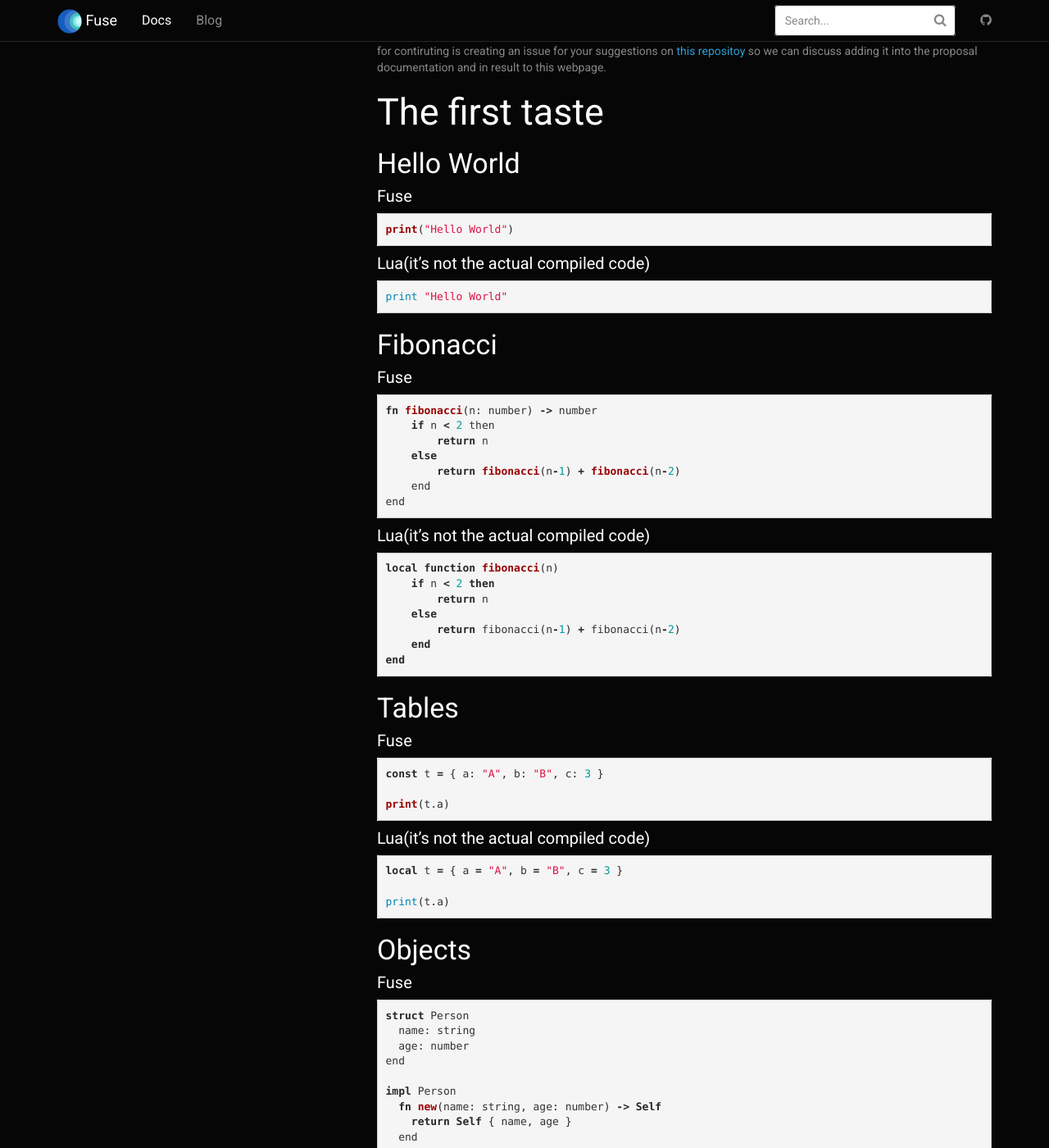
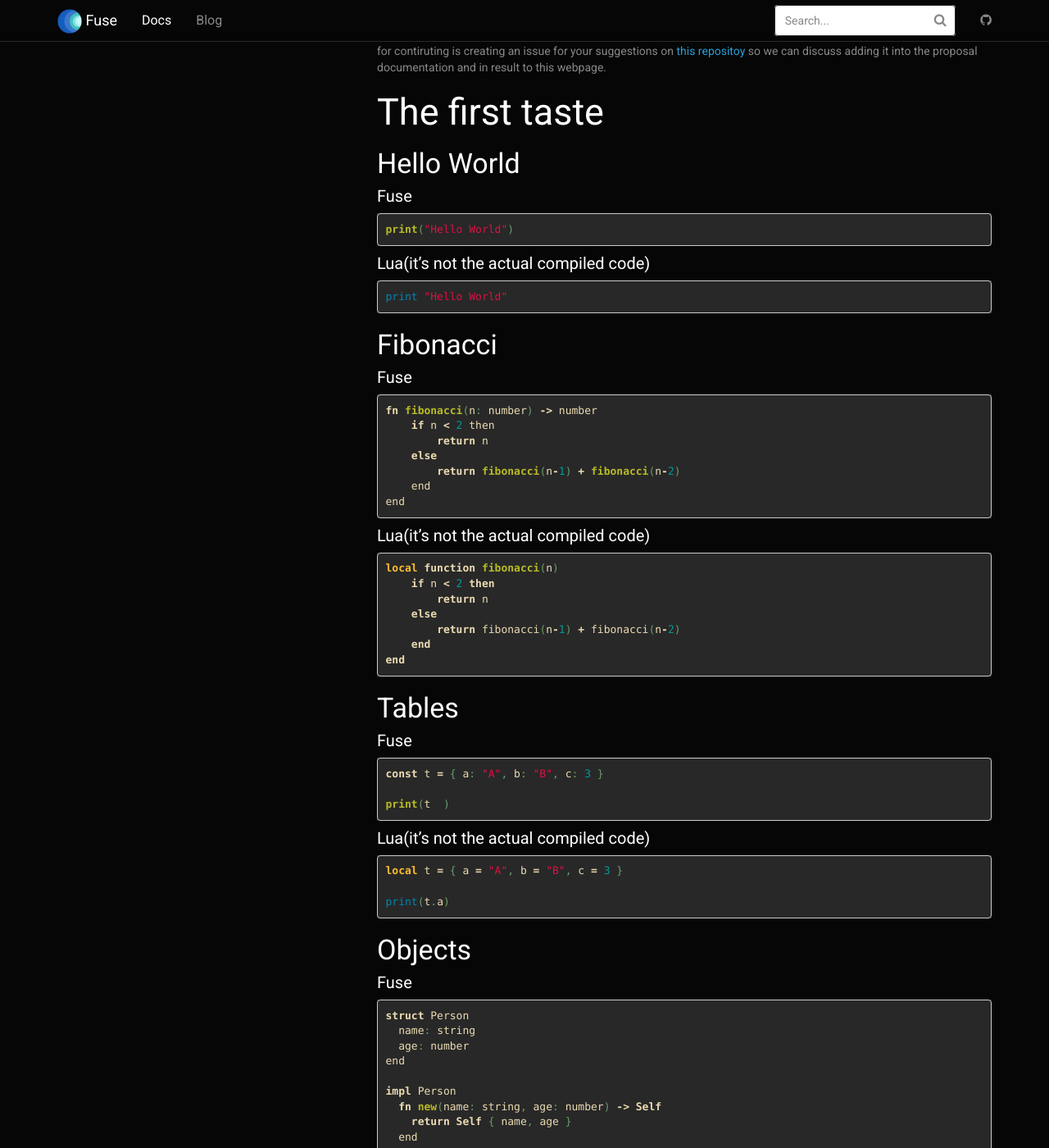
Before and after one commit to fuse-lang/fuse-lang.github.io, a Jekyll site: the page built from _docs/index.md, in a window 1280 px wide and 1400 px high, scrolled down 349 px. Shown: the whole window at 82% size. Built offline with Jekyll 4.4.1, drawn with Linux system fonts in a browser that asks for light colours.

Commit message:
fix: update syntax highlighting.

```diff
--- a/_sass/_syntax-highlighting.scss
+++ b/_sass/_syntax-highlighting.scss
@@ -2,50 +2,51 @@
  * Syntax highlighting styles
  */
 .highlight {
-    background: #f5f5f5;
+    background: #282828;
 
 
-    .hll { background-color: #f8f8f8; border: 1px solid #ccc; padding: 6px 10px; border-radius: 3px; }
-    .c { color: #999988; font-style: italic; }
-    .err { color: #a61717; background-color: #e3d2d2; }
-    .k { font-weight: bold; }
-    .o { font-weight: bold; }
-    .cm { color: #999988; font-style: italic; }
+    .hll { background-color: #000; border: 1px solid #ccc; padding: 6px 10px; border-radius: 3px; }
+    .c { color: #a89984; font-style: italic; }
+    .err { color: #cc241d; background-color: #e3d2d2; }
+    .k { color: #ebdbb2; font-weight: bold; }
+    .o { color: #ebdbb2; font-weight: bold; }
+    .cm { color: #a89984; font-style: italic; }
     .cp { color: #999999; font-weight: bold; }
-    .c1 { color: #999988; font-style: italic; }
+    .c1 { color: #a89984; font-style: italic; }
     .cs { color: #999999; font-weight: bold; font-style: italic; }
     .gd { color: #000000; background-color: #ffdddd; }
     .gd .x { color: #000000; background-color: #ffaaaa; }
-    .ge { font-style: italic; }
+    .ge { color: #ebdbb2; font-style: italic; }
     .gr { color: #aa0000; }
     .gh { color: #999999; }
     .gi { color: #000000; background-color: #ddffdd; }
     .gi .x { color: #000000; background-color: #aaffaa; }
     .go { color: #888888; }
     .gp { color: #555555; }
-    .gs { font-weight: bold; }
+    .gs { color: #ebdbb2; font-weight: bold; }
     .gu { color: #800080; font-weight: bold; }
     .gt { color: #aa0000; }
-    .kc { font-weight: bold; }
-    .kd { font-weight: bold; }
-    .kn { font-weight: bold; }
-    .kp { font-weight: bold; }
-    .kr { font-weight: bold; }
+    .kc { color: #ebdbb2; font-weight: bold; }
+    .kd { color: #fabd2f; font-weight: bold; }
+    .kn { color: #ebdbb2; font-weight: bold; }
+    .kp { color: #ebdbb2; font-weight: bold; }
+    .kr { color: #ebdbb2; font-weight: bold; }
     .kt { color: #445588; font-weight: bold; }
     .m { color: #009999; }
     .s { color: #dd1144; }
-    .n { color: #333333; }
+    .n { color: #ebdbb2; }
+    .p { color: #689d6a; }
     .na { color: teal; }
     .nb { color: #0086b3; }
     .nc { color: #445588; font-weight: bold; }
     .no { color: teal; }
     .ni { color: purple; }
-    .ne { color: #990000; font-weight: bold; }
-    .nf { color: #990000; font-weight: bold; }
-    .nn { color: #555555; }
+    .ne { color: #b8bb26; font-weight: bold; }
+    .nf { color: #b8bb26; font-weight: bold; }
+    .nn { color: #ebdbb2; }
     .nt { color: navy; }
     .nv { color: teal; }
-    .ow { font-weight: bold; }
+    .ow { color: #ebdbb2; font-weight: bold; }
     .w { color: #bbbbbb; }
     .mf { color: #009999; }
     .mh { color: #009999; }
```
